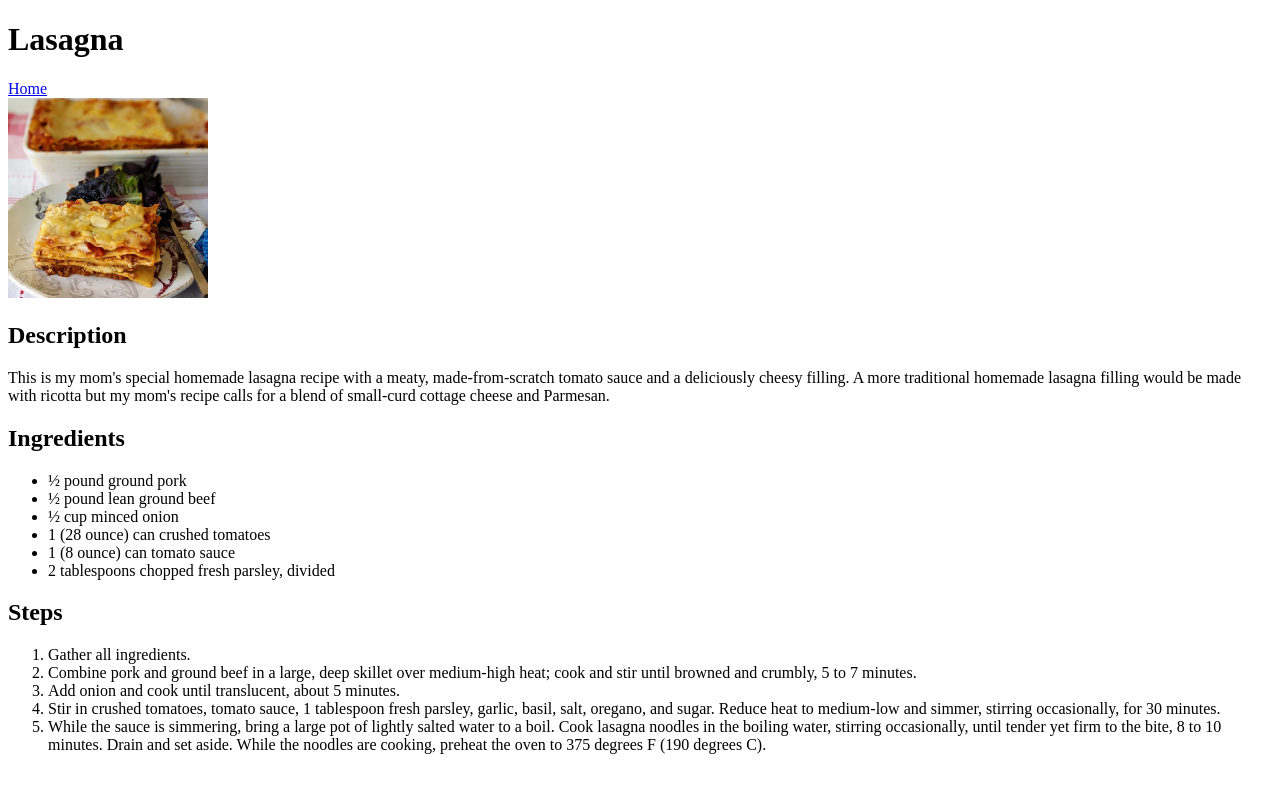
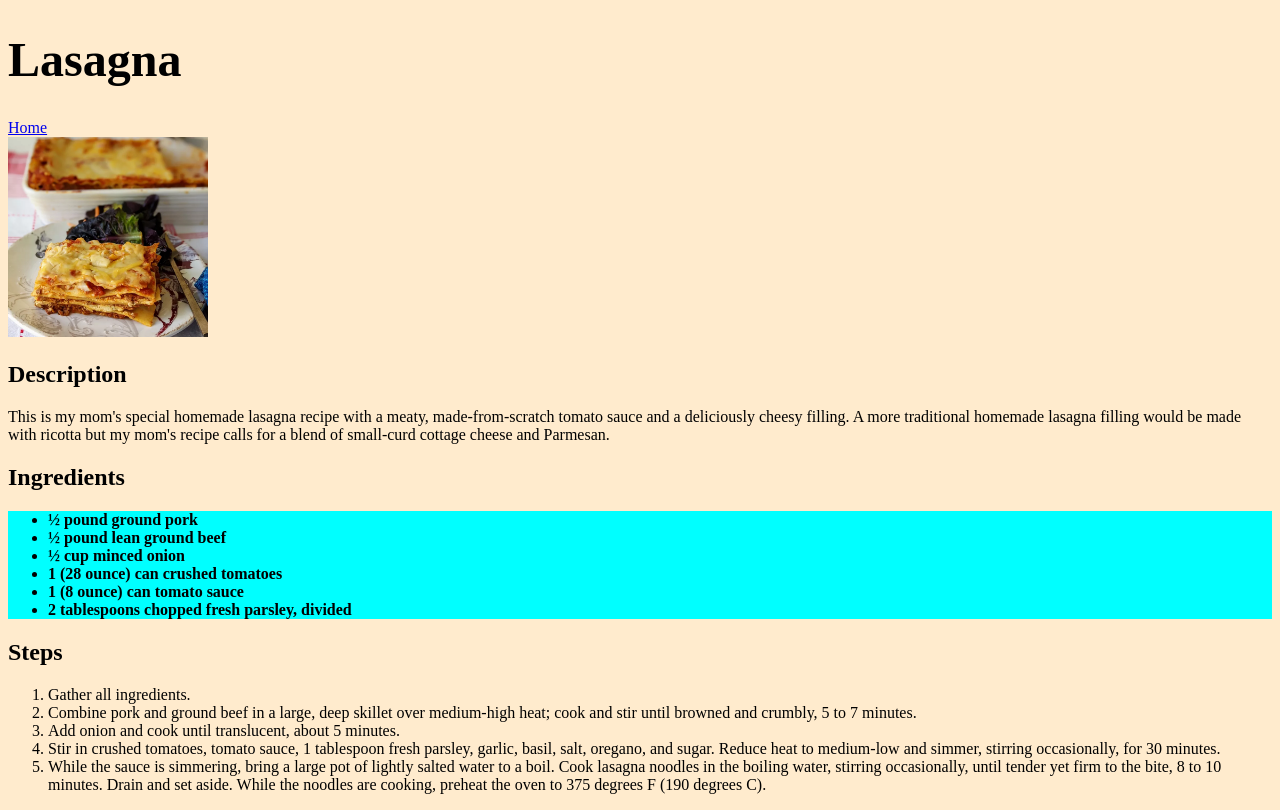
Before and after one commit to Rodrick-Lee/odin-recipes, a plain HTML site: page recipes/lasagna.html in a window 1280 px wide. Drawn offline with Linux system fonts and the light colour scheme.

Commit message:
add css styles

```diff
--- a/recipes/lasagna.html
+++ b/recipes/lasagna.html
@@ -3,6 +3,7 @@
 <head>
     <meta charset="UTF-8">
     <meta name="viewport" content="width=device-width, initial-scale=1.0">
+    <link rel="stylesheet" href="../styles.css">
     <title>Lasagna</title>
 </head>
 <body>
--- /dev/null
+++ b/styles.css
@@ -0,0 +1,12 @@
+body {
+    background-color: blanchedalmond;
+}
+
+h1 {
+    font-size: 48px;
+}
+
+ul {
+    background-color: aqua;
+    font-weight: 600;
+}
```
Also changed, not shown: index.html (+1 -0 lines), recipes/pizza.html (+1 -0 lines), recipes/tacos.html (+1 -0 lines).
